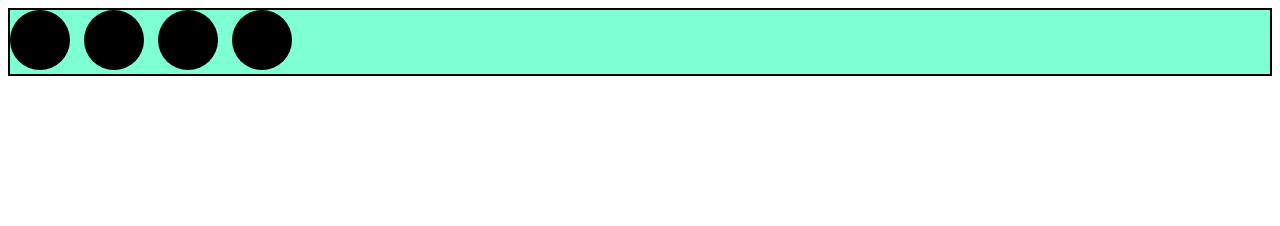
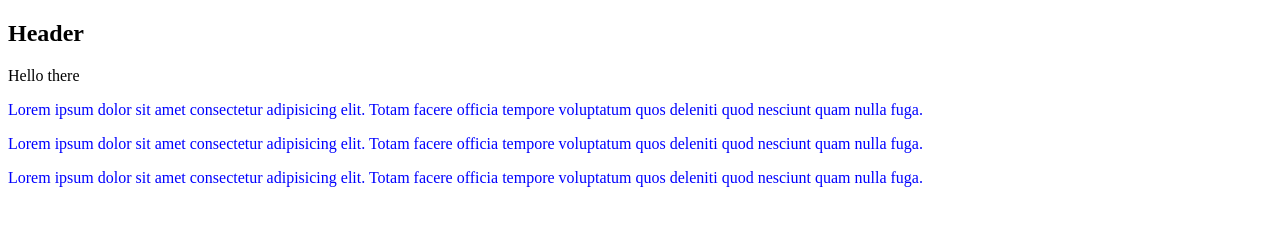
Before and after one commit to freshcodeAlice/fm-html-n-css, a plain HTML site: page index.html in a window 1280 px wide. Drawn offline with Linux system fonts and the light colour scheme.

Commit message:
Next sibling commit

```diff
--- a/index.html
+++ b/index.html
@@ -16,12 +16,12 @@
 
 <body>
 
-    <div class="container">
-        <div class="icon"></div>
-        <div class="icon"></div>
-        <div class="icon"></div>
-        <div class="icon"></div>
-    </div>
+<h2>Header</h2>
+<div>Hello there</div>
+<p>Lorem ipsum dolor sit amet consectetur adipisicing elit. Totam facere officia tempore voluptatum quos deleniti quod nesciunt quam nulla fuga.</p>
+<p>Lorem ipsum dolor sit amet consectetur adipisicing elit. Totam facere officia tempore voluptatum quos deleniti quod nesciunt quam nulla fuga.</p>
+<p>Lorem ipsum dolor sit amet consectetur adipisicing elit. Totam facere officia tempore voluptatum quos deleniti quod nesciunt quam nulla fuga.</p>
+
 </body>
 
 </html>
--- a/style.css
+++ b/style.css
@@ -1,19 +1,7 @@
-.container {
-    border: 2px solid black;
-    background-color: aquamarine;
+h2 ~ p {
+    color: blue;
 }
 
-.icon {
-    width: 60px;
-    height: 60px;
-    background-color: black;
-    border-radius: 50%;
-    display: inline-block;
+h2 + p {
+    color: red;
 }
-
-/* Правила селектора, щоб між всіма іконками була однакова відстань, а в першої іконки не було відстані від батьківського елемента
-*/
-
-.icon ~ .icon {
-    margin-left: 10px;
-}
```
